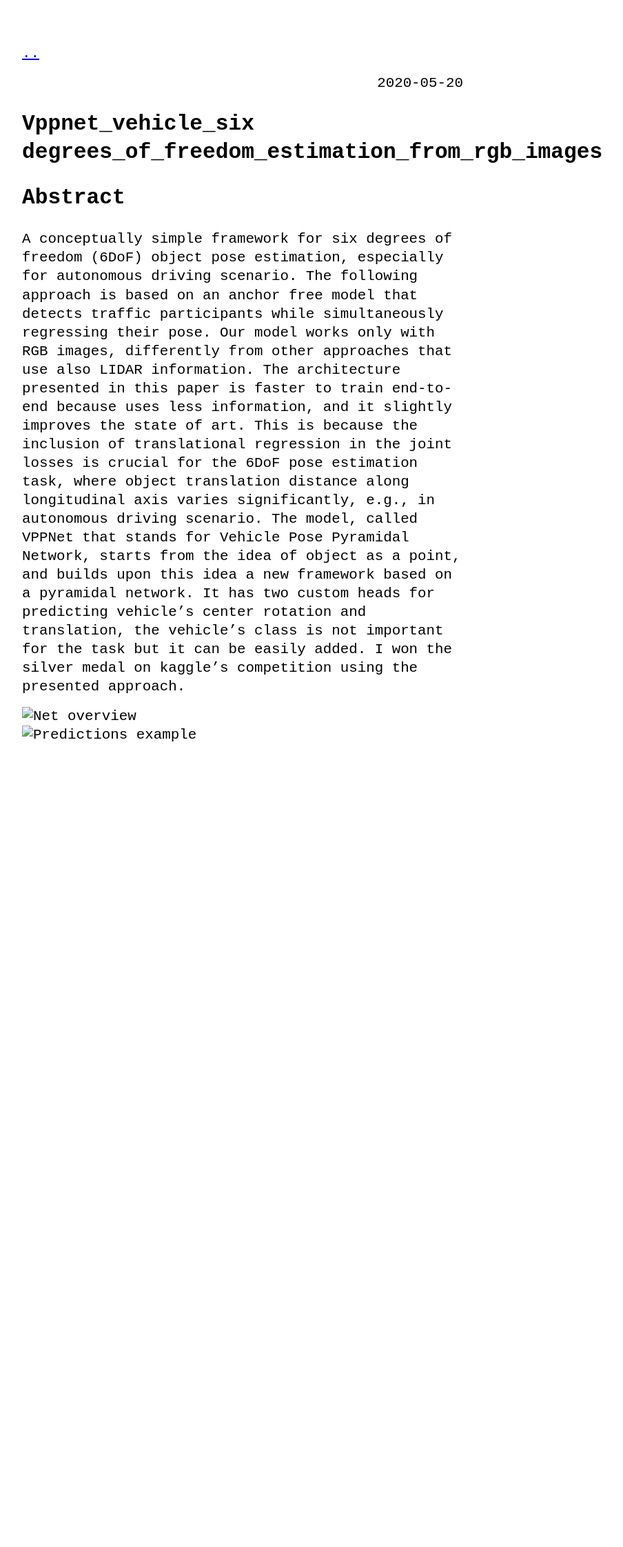
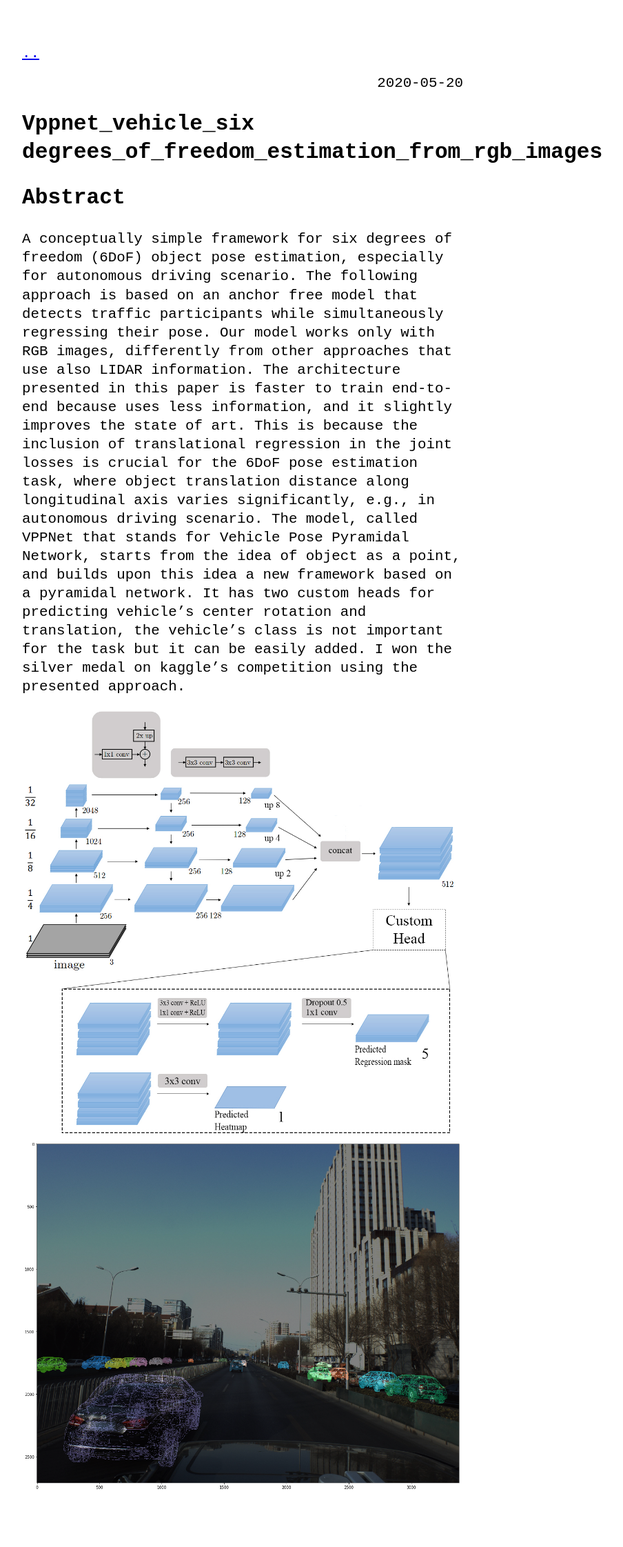
Before and after one commit to simonepelosi/simonepelosi.github.io, a Jekyll site: the page built from _posts/2020-05-20-VPPNet_vehicle_six degrees_of_freedom_estimation_from_RGB_images.md, in a window 1280 px wide. Shown: the whole page at 69% size, without its empty margins (288-1192 px from the left). Built offline with Jekyll 4.4.1, drawn with Linux system fonts in a browser that asks for light colours; before the commit the page ends 1159 px from its top, so only the background shows below that.

Commit message:
Update 2020-05-20-VPPNet_vehicle_six degrees_of_freedom_estimation_from_RGB_images.md

```diff
--- a/_posts/2020-05-20-VPPNet_vehicle_six degrees_of_freedom_estimation_from_RGB_images.md
+++ b/_posts/2020-05-20-VPPNet_vehicle_six degrees_of_freedom_estimation_from_RGB_images.md
@@ -13,5 +13,5 @@ The model, called VPPNet that stands for Vehicle Pose Pyramidal Network, starts
 I won the silver medal on kaggle's competition using the presented approach.
 
 
-<img src="_posts/TesiNet.jpg" title="Net overview">
-<img src="_posts/PREDICTIONS_EX.png" title="Predictions example">
+<img src="TesiNet.jpg" title="Net overview">
+<img src="PREDICTIONS_EX.png" title="Predictions example">
```
